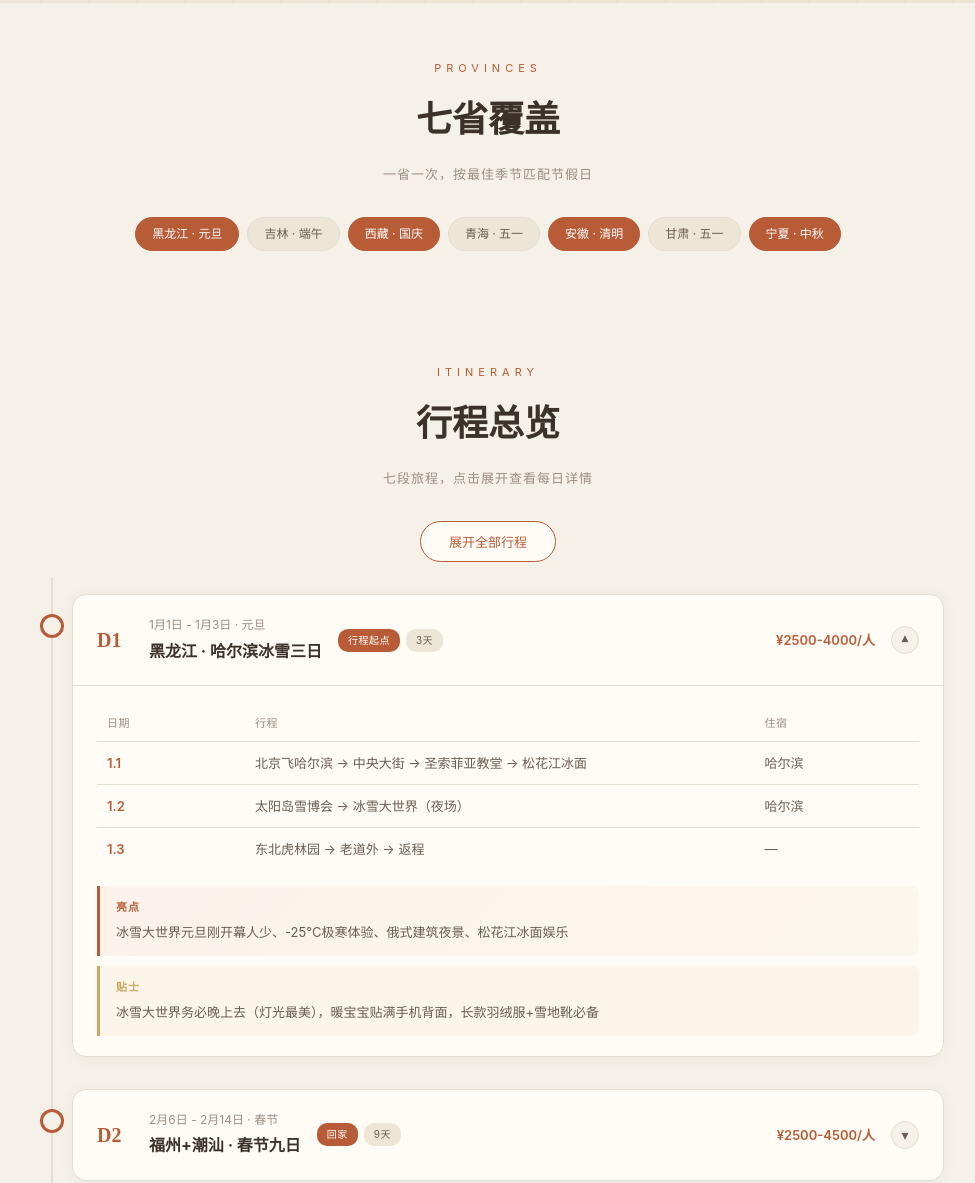
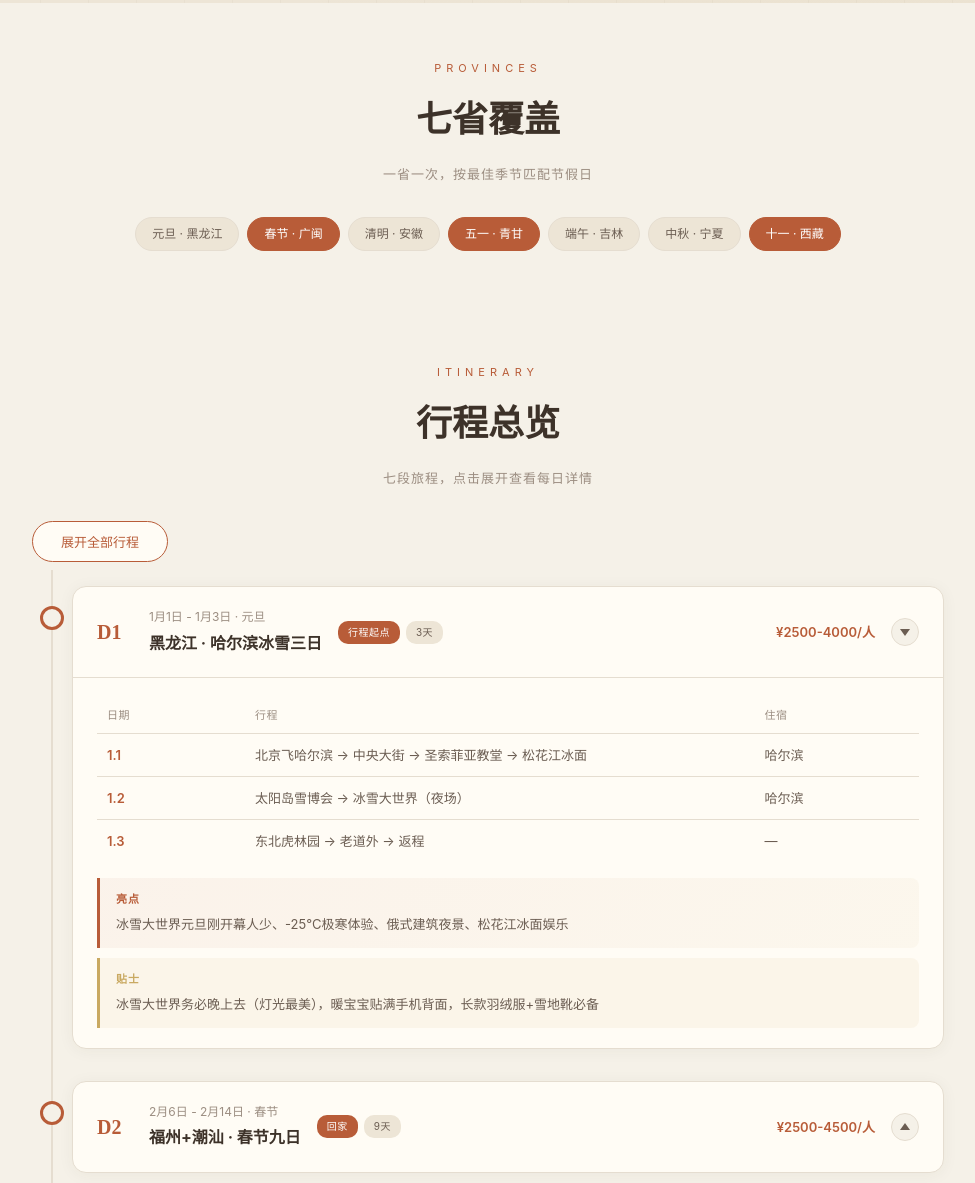
Before and after one commit to lx-angelina/2027-trip-plan, a plain HTML site: page index.html in a window 1280 px wide. Shown: the part 797-1980 px from the top of the page, without its empty margins (152-1127 px from the left). Drawn offline with Linux system fonts and the light colour scheme; a web font is replaced by a local one.

Commit message:
Add files via upload

```diff
--- a/index.html
+++ b/index.html
@@ -180,10 +180,17 @@ h1,h2,h3,h4{font-family:'Noto Serif SC',serif;font-weight:700;}
 .tl-toggle{
   width:28px;height:28px;border-radius:50%;border:1px solid var(--line);
   background:var(--bg);display:flex;align-items:center;justify-content:center;
-  font-size:14px;color:var(--ink-soft);transition:transform .3s;
-  flex-shrink:0;
+  flex-shrink:0;cursor:pointer;
 }
-.tl-item.open .tl-toggle{transform:rotate(180deg);}
+.tl-toggle::after{
+  content:'';width:0;height:0;
+  border-left:5px solid transparent;
+  border-right:5px solid transparent;
+  border-bottom:7px solid var(--ink-soft);
+  transition:transform .3s;
+  transform-origin:center center;
+}
+.tl-item.open .tl-toggle::after{transform:rotate(180deg);}
 .tl-extra{
   display:none;
   border-top:1px solid var(--line);
@@ -306,7 +313,7 @@ h1,h2,h3,h4{font-family:'Noto Serif SC',serif;font-weight:700;}
 
 /* ===== 展开全部按钮 ===== */
 .expand-all{
-  display:block;margin:0 auto 32px;padding:10px 28px;
+  display:block;margin:0 0 24px 0;padding:10px 28px;
   background:var(--bg-card);border:1px solid var(--accent);
   color:var(--accent);border-radius:24px;font-size:13px;
   cursor:pointer;transition:all .2s;font-family:inherit;
@@ -349,13 +356,13 @@ h1,h2,h3,h4{font-family:'Noto Serif SC',serif;font-weight:700;}
   <h2 class="section-title">七省覆盖</h2>
   <p class="section-sub">一省一次，按最佳季节匹配节假日</p>
   <div class="province-bar">
-    <span class="province-tag hl">黑龙江 · 元旦</span>
-    <span class="province-tag">吉林 · 端午</span>
-    <span class="province-tag hl">西藏 · 国庆</span>
-    <span class="province-tag">青海 · 五一</span>
-    <span class="province-tag hl">安徽 · 清明</span>
-    <span class="province-tag">甘肃 · 五一</span>
-    <span class="province-tag hl">宁夏 · 中秋</span>
+    <span class="province-tag">元旦 · 黑龙江</span>
+    <span class="province-tag hl">春节 · 广闽</span>
+    <span class="province-tag">清明 · 安徽</span>
+    <span class="province-tag hl">五一 · 青甘</span>
+    <span class="province-tag">端午 · 吉林</span>
+    <span class="province-tag">中秋 · 宁夏</span>
+    <span class="province-tag hl">十一 · 西藏</span>
   </div>
 </section>
 
@@ -388,7 +395,7 @@ h1,h2,h3,h4{font-family:'Noto Serif SC',serif;font-weight:700;}
           </div>
           <div class="tl-header-right">
             <div class="tl-budget">¥2500-4000/人</div>
-            <div class="tl-toggle">▾</div>
+            <div class="tl-toggle"></div>
           </div>
         </div>
         <div class="tl-extra">
@@ -432,7 +439,7 @@ h1,h2,h3,h4{font-family:'Noto Serif SC',serif;font-weight:700;}
           </div>
           <div class="tl-header-right">
             <div class="tl-budget">¥2500-4500/人</div>
-            <div class="tl-toggle">▾</div>
+            <div class="tl-toggle"></div>
           </div>
         </div>
         <div class="tl-extra">
@@ -478,7 +485,7 @@ h1,h2,h3,h4{font-family:'Noto Serif SC',serif;font-weight:700;}
           </div>
           <div class="tl-header-right">
             <div class="tl-budget">¥2500-4000/人</div>
-            <div class="tl-toggle">▾</div>
+            <div class="tl-toggle"></div>
           </div>
         </div>
         <div class="tl-extra">
@@ -524,7 +531,7 @@ h1,h2,h3,h4{font-family:'Noto Serif SC',serif;font-weight:700;}
           </div>
           <div class="tl-header-right">
             <div class="tl-budget">¥4000-6000/人</div>
-            <div class="tl-toggle">▾</div>
+            <div class="tl-toggle"></div>
           </div>
         </div>
         <div class="tl-extra">
@@ -569,7 +576,7 @@ h1,h2,h3,h4{font-family:'Noto Serif SC',serif;font-weight:700;}
           </div>
           <div class="tl-header-right">
             <div class="tl-budget">¥2500-4000/人</div>
-            <div class="tl-toggle">▾</div>
+            <div class="tl-toggle"></div>
           </div>
         </div>
         <div class="tl-extra">
@@ -612,7 +619,7 @@ h1,h2,h3,h4{font-family:'Noto Serif SC',serif;font-weight:700;}
           </div>
           <div class="tl-header-right">
             <div class="tl-budget">¥2000-3500/人</div>
-            <div class="tl-toggle">▾</div>
+            <div class="tl-toggle"></div>
           </div>
         </div>
         <div class="tl-extra">
@@ -657,7 +664,7 @@ h1,h2,h3,h4{font-family:'Noto Serif SC',serif;font-weight:700;}
           </div>
           <div class="tl-header-right">
             <div class="tl-budget">¥8000-13000/人</div>
-            <div class="tl-toggle">▾</div>
+            <div class="tl-toggle"></div>
           </div>
         </div>
         <div class="tl-extra">
@@ -816,3 +823,4 @@ document.querySelector('.tl-item').classList.add('open');
 
 </body>
 </html>
+<!-- （注：内容由AI生成） -->
```
